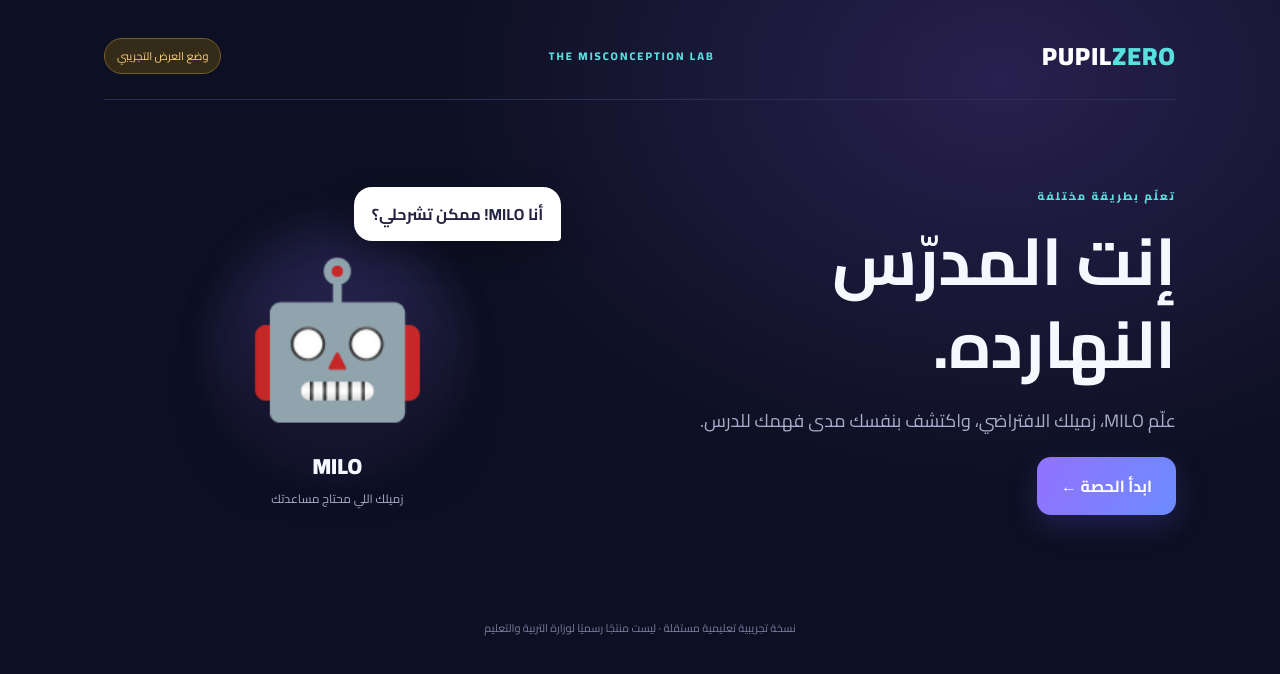
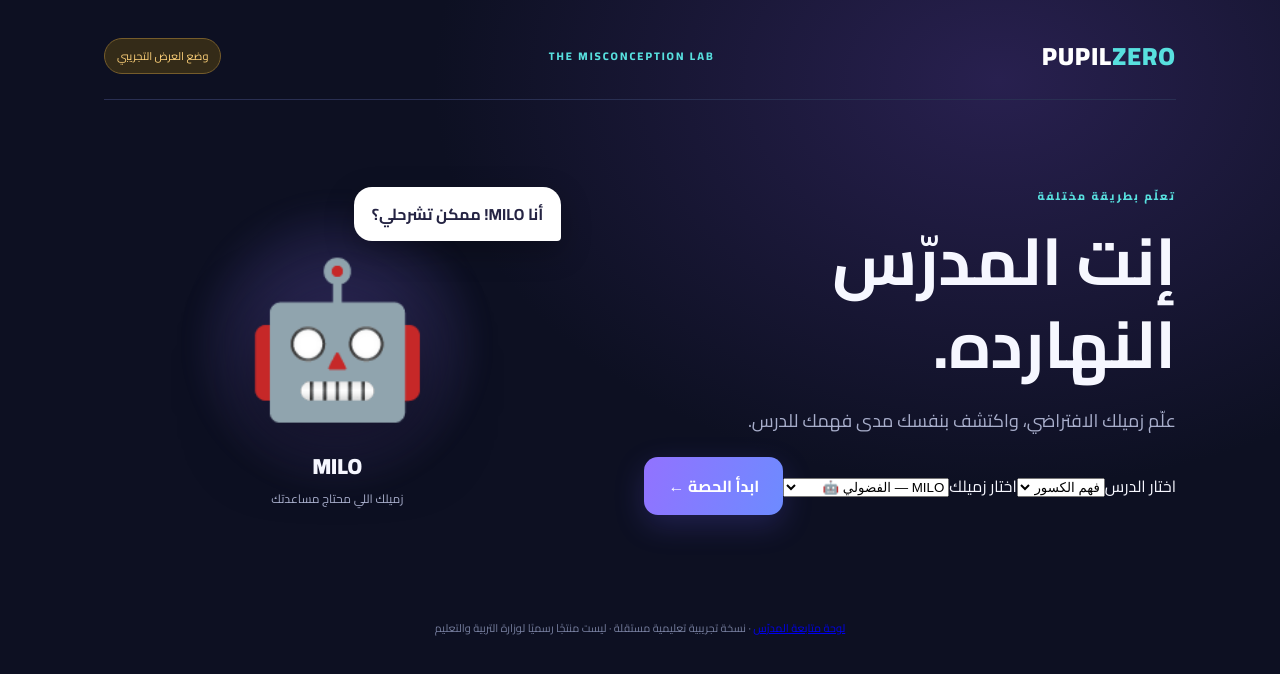
Before and after one commit to OmarSamehMahmoud/PUPIL-ZERO, a plain HTML site: page static/index.html in a window 1280 px wide. Drawn offline with Linux system fonts and the light colour scheme; no server answers.

Commit message:
Add lesson and classmate selection to student UI

```diff
--- a/static/index.html
+++ b/static/index.html
@@ -10,8 +10,8 @@
   <main class="shell">
     <header class="topbar"><a class="brand" href="/">PUPIL<span>ZERO</span></a><span class="tag">THE MISCONCEPTION LAB</span><span id="modeLabel" class="mode-label demo">جاري فحص وضع التشغيل...</span></header>
     <section class="hero">
-      <div class="hero-copy"><p class="eyebrow">تعلّم بطريقة مختلفة</p><h1>إنت المدرّس النهارده.</h1><p class="sub">علّم MILO، زميلك الافتراضي، واكتشف بنفسك مدى فهمك للدرس.</p><button id="startBtn" class="primary">ابدأ الحصة <span>←</span></button></div>
-      <div class="avatar-wrap"><div class="orb"></div><div class="avatar" id="avatar">🤖</div><div class="speech-bubble">أنا MILO! ممكن تشرحلي؟</div><div class="avatar-caption">MILO <small>زميلك اللي محتاج مساعدتك</small></div></div>
+      <div class="hero-copy"><p class="eyebrow">تعلّم بطريقة مختلفة</p><h1>إنت المدرّس النهارده.</h1><p class="sub">علّم زميلك الافتراضي، واكتشف بنفسك مدى فهمك للدرس.</p><div class="start-options"><label for="lessonSelect">اختار الدرس</label><select id="lessonSelect" class="choice"><option value="fractions">فهم الكسور</option></select><label for="personaSelect">اختار زميلك</label><select id="personaSelect" class="choice"><option value="milo">MILO — الفضولي 🤖</option><option value="noura">NOURA — المتحمسة 🌟</option><option value="zizo">ZIZO — المرح 🎮</option></select><button id="startBtn" class="primary">ابدأ الحصة <span>←</span></button></div></div>
+      <div class="avatar-wrap"><div class="orb"></div><div class="avatar" id="avatar">🤖</div><div class="speech-bubble">أنا MILO! ممكن تشرحلي؟</div><div class="avatar-caption" id="avatarCaption">MILO <small>زميلك اللي محتاج مساعدتك</small></div></div>
     </section>
     <section id="classroom" class="classroom hidden">
       <div class="lesson-head"><div><span class="eyebrow">مهمتك التعليمية</span><h2>فهم الكسور</h2></div><span class="lesson-chip">رياضيات · محتوى تجريبي</span></div>
@@ -20,7 +20,7 @@
       <p id="voiceNote" class="fine">الصوت يعتمد على دعم المتصفح وقد تتم معالجة الكلام بواسطة خدمة المتصفح. يمكنك استخدام الكتابة دائمًا.</p>
     </section>
     <section id="report" class="report hidden"><p class="eyebrow">تقرير الحصة</p><h2>برافو! دي إشارات لفهمك</h2><div id="reportBody"></div><button class="primary" onclick="location.reload()">ابدأ من جديد</button></section>
-    <footer>نسخة تجريبية تعليمية مستقلة · ليست منتجًا رسميًا لوزارة التربية والتعليم</footer>
+    <footer><a href="/teacher">لوحة متابعة المدرّس</a> · نسخة تجريبية تعليمية مستقلة · ليست منتجًا رسميًا لوزارة التربية والتعليم</footer>
   </main>
   <script src="/static/app.js"></script>
 </body></html>
```
